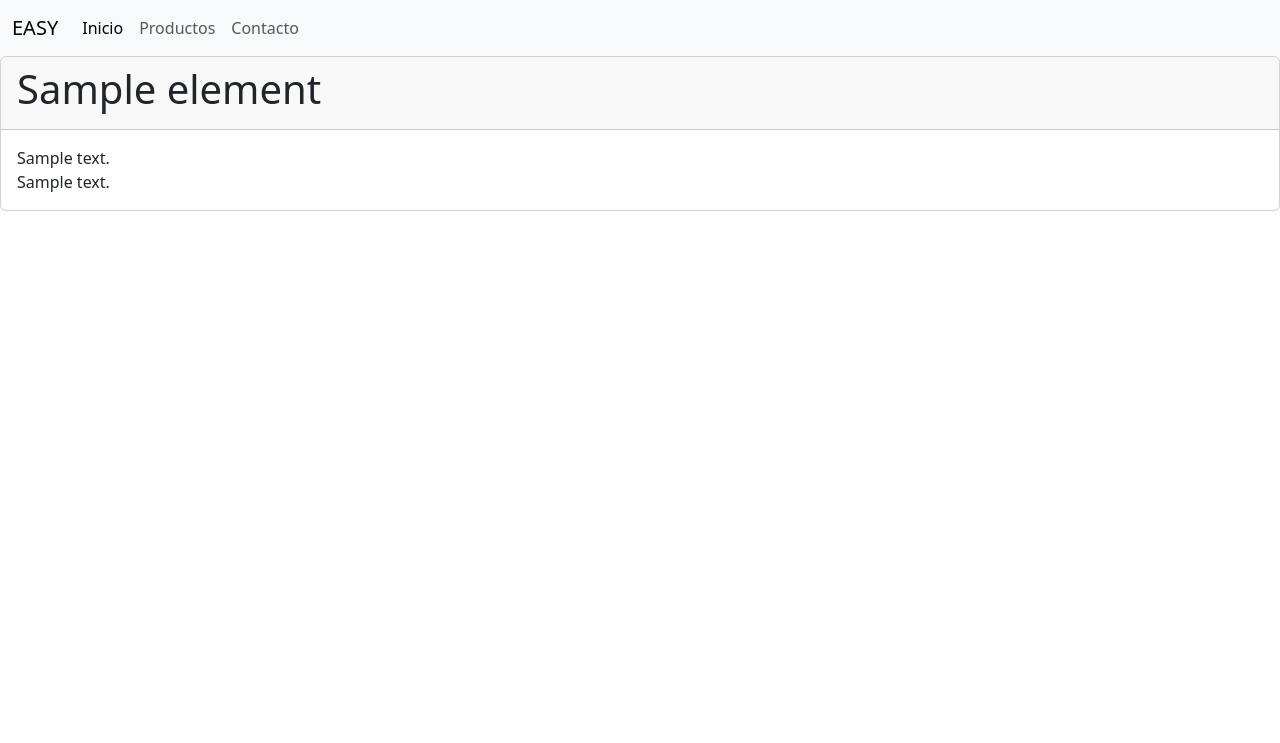
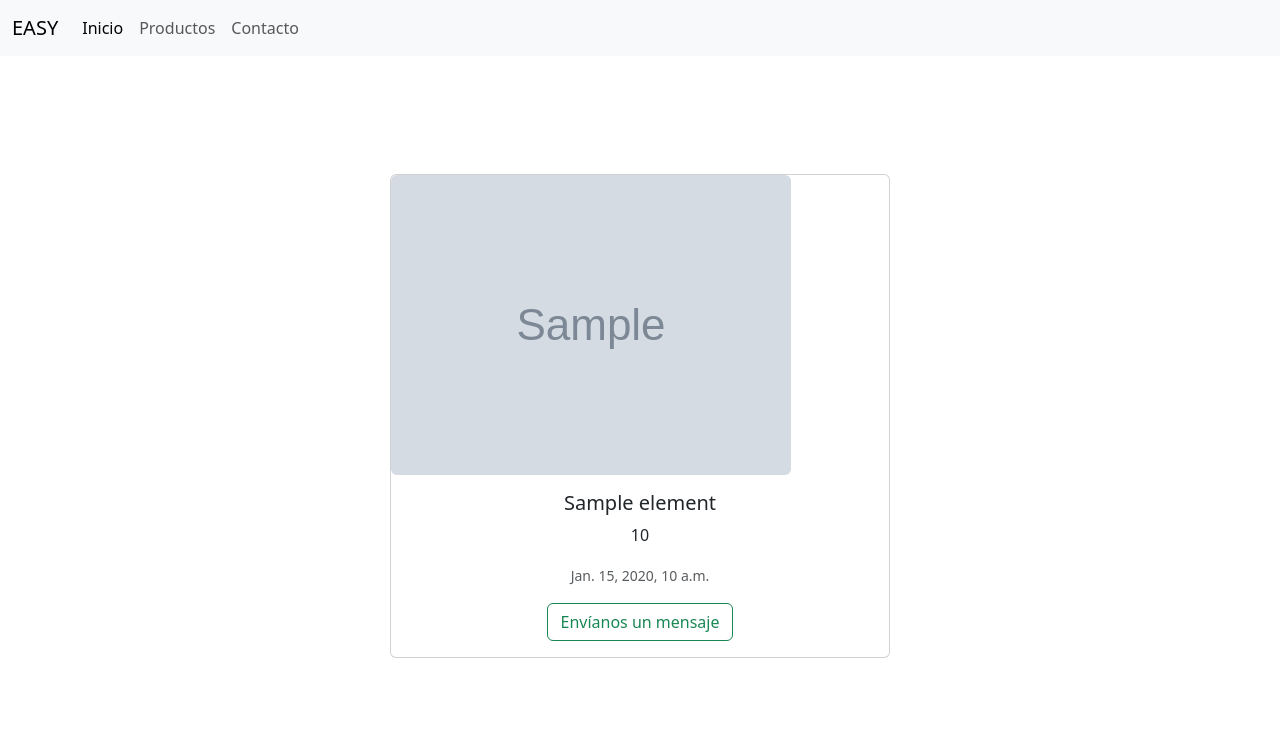
Before and after one commit to nkruiz97/Easy, a Django app: template EASY/elements/templates/elements/detail.html in a window 1280 px wide. Shown: the top 743 px of the page. Run offline with Django 3.2, Linux system fonts and the light colour scheme; the template is opened without the code that fills it: most values are stand-ins (such as "Sample title", 1, 10 or a date in 2020); grey boxes marked "Sample" are stand-in pictures; some libraries are stand-ins or nearby versions.

Commit message:
templates actualizadas

```diff
--- a/EASY/elements/templates/base.html
+++ b/EASY/elements/templates/base.html
@@ -10,7 +10,7 @@
 </head>
 <body">
    <div class="container-fluid m-0 p-0">
-    <nav class="navbar navbar-expand-lg bg-body-tertiary ">
+    <nav class="navbar navbar-expand-lg bg-body-tertiary">
   <div class="container-fluid">
     <a class="navbar-brand" href="{% url 'elements:index0' %}">EASY</a>
     <button class="navbar-toggler" type="button" data-bs-toggle="collapse" data-bs-target="#navbarNav" aria-controls="navbarNav" aria-expanded="false" aria-label="Toggle navigation">
--- a/EASY/elements/templates/elements/detail.html
+++ b/EASY/elements/templates/elements/detail.html
@@ -1,7 +1,7 @@
 {% extends 'base.html' %}
 
 {% block content %}
-    <div class="card">
+    <!-- <div class="card">
         <div class="card-header">
             <h1>{{element.title}}</h1>
         </div>
@@ -9,6 +9,30 @@
             <div>{{element.description}}</div>
             <div>{{element.content}}</div>
         </div>
+    </div> -->
+
+
+
+    <!--  -->
+   <div class="container d-flex justify-content-center align-items-center mt-5" style="height: 80vh;">
+     <div class="card mb-3" style="max-width: 500px;">
+  <div class="row g-0">
+    <div class="col-md-4 w-100">
+      <img src="{{element.image.url}}" class="img-fluid rounded " alt="...">
     </div>
+    <div class="container d-flex justify-content-center align-items-center text-center">
+      <div class="card-body">
+        <h5 class="card-title">{{element.title}}</h5>
+        <p class="card-text">{{element.price}}</p>
+        <p class="card-text"><small class="text-body-secondary">{{element.created}}</small></p>
+        <a href="" class="btn btn-outline-success">Envíanos un mensaje</a>
+      </div>
+    </div>
+  </div>
+</div>
+
+   </div>
+
+
 
 {% endblock %}
--- a/EASY/elements/templates/elements/index0.html
+++ b/EASY/elements/templates/elements/index0.html
@@ -5,7 +5,7 @@
   <div class="carousel-inner">
 
     <div class="carousel-item active d-item">
-      <img src="{% static 'img/img1.jpg' %}" class="d-block w-100 d-img" alt="slider 1">
+      <img src="{% static 'img/img1.jpg' %}" class="d-block w-100 d-img " alt="slider 1">
       <div class="carousel-caption top-0 mt-4">
         <p class="mt-5 fs-3 text-uppercase">Some representative placeholder content for the first slide.</p>
         <h1 class="display-1 fw-bolder text-capitalize">Some</h1>
```
Also changed, not shown: EASY/elements/templates/elements/index.html (+4 -4 lines), EASY/db.sqlite3, EASY/media/elements/pexels-marina-podrez-3269296-11671275.jpg (added).
